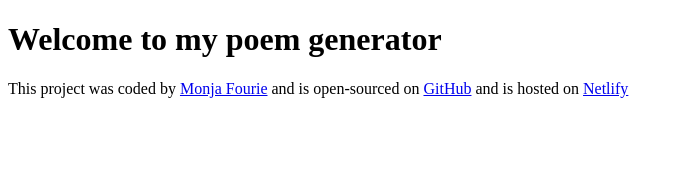
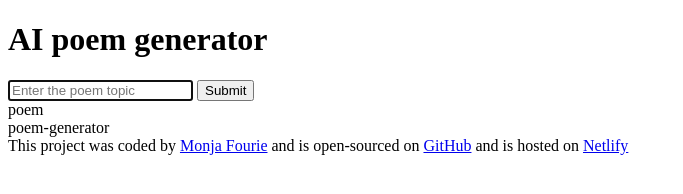
Before and after one commit to Monja016/poem-generator, a plain HTML site: page index.html in a window 1280 px wide. Shown: the whole page, without its empty margins (0-683 px from the left). Drawn offline with Linux system fonts and the light colour scheme.

Commit message:
Added basic HTML structure

```diff
--- a/index.html
+++ b/index.html
@@ -7,8 +7,27 @@
     <title>📝AI poem generator</title>
   </head>
   <body>
-    <h1>Welcome to my poem generator</h1>
-
+    <header>
+      <h1>AI poem generator</h1>
+    </header>
+    <main>
+      <form>
+        <input
+          type="text"
+          placeholder="Enter the poem topic"
+          autofocus
+          required
+          autocomplete="off"
+        />
+        <input type="submit" />
+      </form>
+      <div>
+        poem
+        <br />
+        poem-generator
+        <br />
+      </div>
+    </main>
     <footer>
       This project was coded by
       <a href="https://github.com/Monja016" target="_blank">Monja Fourie</a> and
```
